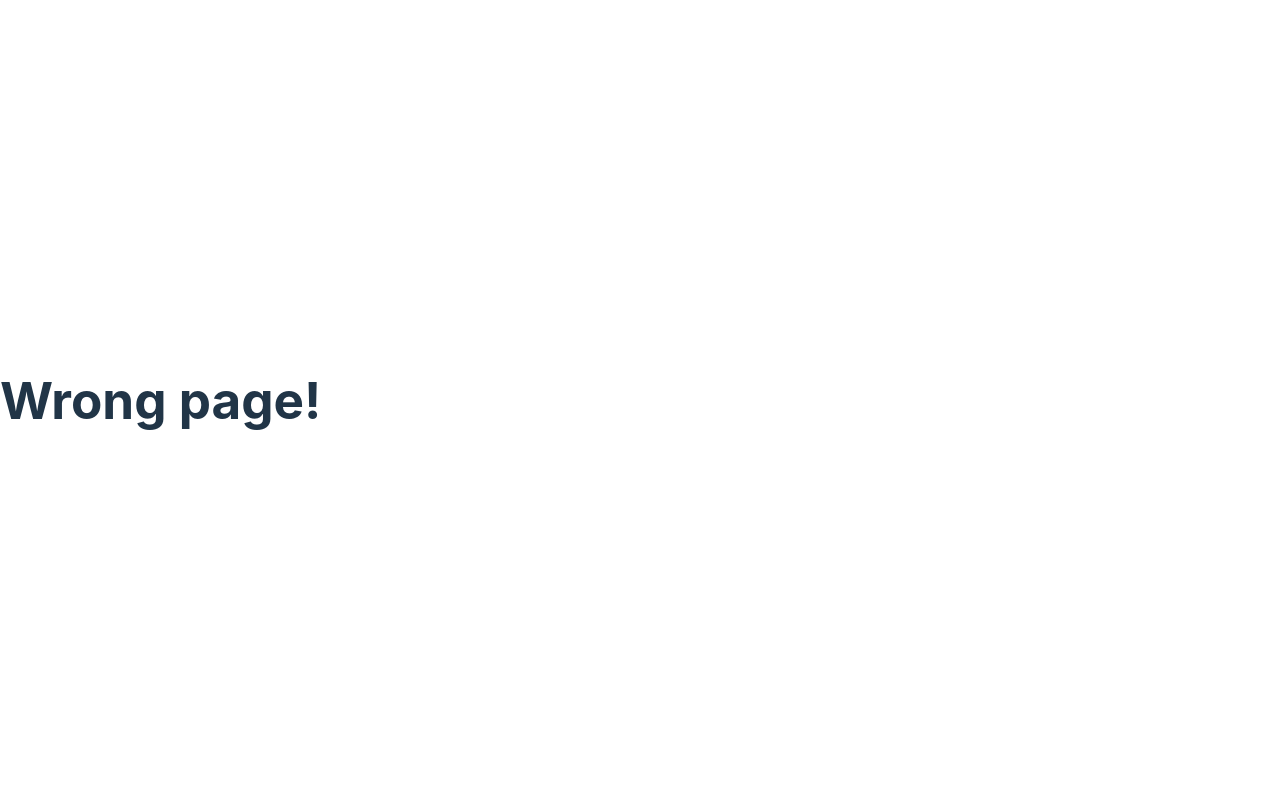
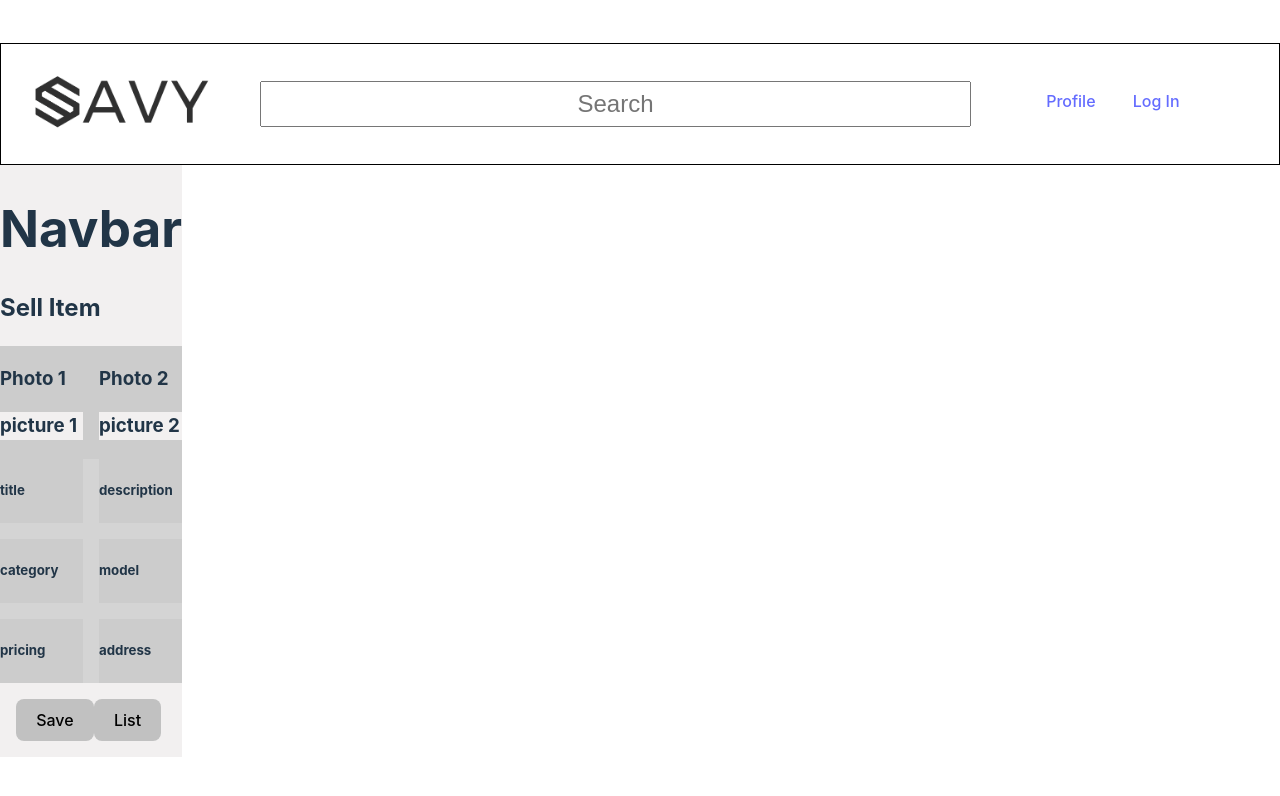
Before and after one commit to alexbradshaw/Odin-Fork-Bombing-Squad, a React (Vite) app in the folder client/: page /sellItem in a window 1280 px wide. Before the commit this address had no page. Shown: the top 796 px of the page. Built offline with nearby package versions, Linux system fonts and the light colour scheme; some icons are missing.

Commit message:
html and css code for sellitem
sellitem.jsx and sellitem.css

```diff
--- /dev/null
+++ b/client/src/Pages/SellItem/SellItem.css
@@ -0,0 +1,41 @@
+.product_box {
+    background-color:#CCCCCC;
+}
+
+#sell_item_page {
+    background-color: #F2F0F0;
+}
+
+#photo_box {
+    background-color: #CCCCCC;
+}
+
+#product_box {
+    background-color: #D4D4D4;
+}
+
+.bottom_btn {
+    background-color: #C1C1C1;
+}
+
+.photo {
+    background-color: #F2F0F0;
+}
+
+#photo_grid {
+    display: grid;
+    grid-template-columns: 1fr 1fr;
+    gap: 1rem;
+}
+
+#product_grid {
+    display: grid;
+    grid-template-columns: 1fr 1fr;
+    gap: 1rem;
+}
+
+#buttons {
+    display: flex;
+    flex-direction: row;
+    padding: 1rem;
+}
--- /dev/null
+++ b/client/src/Pages/SellItem/SellItem.jsx
@@ -0,0 +1,79 @@
+import './SellItem.css'
+import React, { useState } from 'react';
+
+
+const SellItem = () => {
+    // State for handling user input
+    const [title, setTitle] = useState('');
+    const [description, setDescription] = useState('');
+    const [category, setCategory] = useState('');
+    const [model, setModel] = useState('');
+    const [pricing, setPricing] = useState(0.00);
+    const [address, setAddress] = useState('');
+
+    // const submitLogin = (e) => {
+    //   e.preventDefault(); // prevents page from refreshing
+    //   login({ userOrEmail, password });
+    // };
+
+    return (
+      <div id='sell_item_page'>
+          <div id='navbar'>
+            <h1>Navbar</h1>
+          </div>
+
+          <h2>Sell Item</h2>
+
+          <div id='photo_box'>
+            <div id='photo_grid'>
+                <div id='grid_item_1'>
+                    <div className='photo_title'>
+                        <h3>Photo 1</h3>
+                    </div>
+                    <div className='photo'>
+                        <h3>picture 1</h3>
+                    </div>
+                </div>
+                <div id='grid_item_2'>
+                    <div className='photo_title'>
+                        <h3>Photo 2</h3>
+                    </div>
+                    <div className='photo'>
+                        <h3>picture 2</h3>
+                    </div>
+                </div>
+            </div>
+          </div>
+
+          <div id='product_box'>
+            <div id='product_grid'>
+                <div className='product_box'>
+                    <h5>title</h5>
+                </div>
+                <div className='product_box'>
+                    <h5>description</h5>
+                </div>
+                <div className='product_box'>
+                    <h5>category</h5>
+                </div>
+                <div className='product_box'>
+                    <h5>model</h5>
+                </div>
+                <div className='product_box'>
+                    <h5>pricing</h5>
+                </div>
+                <div className='product_box'>
+                    <h5>address</h5>
+                </div>
+            </div>
+          </div>
+          <div id='buttons'>
+            <button className='bottom_btn'>Save</button>
+            <button className='bottom_btn'>List</button>
+          </div>
+
+      </div>
+    );
+  };
+
+  export default SellItem;
```
Also changed, not shown: client/src/main.jsx (+10 -0 lines), client/src/Pages/CheckoutPage/CheckoutPage.css (added), client/src/Pages/CheckoutPage/CheckoutPage.jsx (added).
